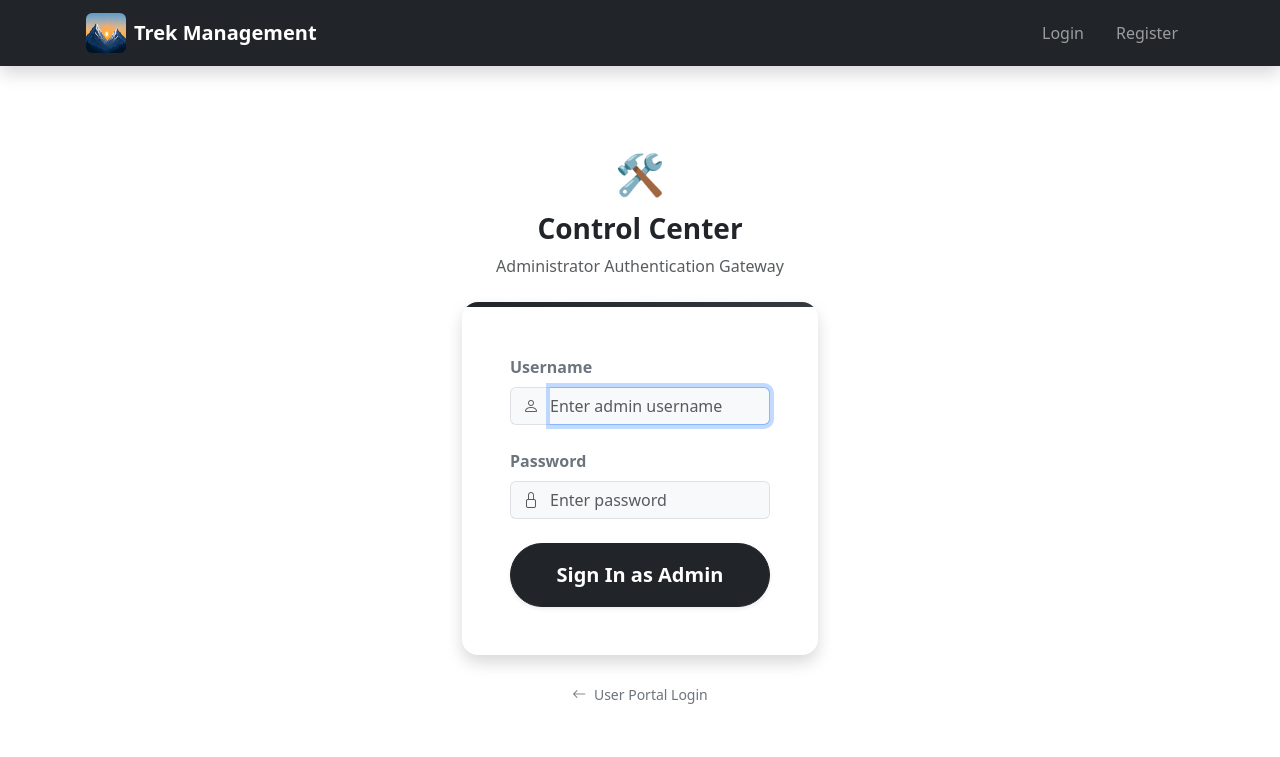
After one commit to monish-732004/Trek-Management, a Flask app: page /admin/login in a window 1280 px wide. The commit adds this page. Shown: the top 757 px of the page. Run offline with Flask 3, Linux system fonts and the light colour scheme.

Commit message:
Implement admin authentication

```diff
--- a/app.py
+++ b/app.py
@@ -2,6 +2,7 @@ from flask import Flask, render_template
 from models import db, Admin, Trek
 from routes.auth import auth
 from routes.user import user
+from routes.admin import admin
 
 app = Flask(__name__)
 
@@ -52,6 +53,7 @@ print("Database created successfully!")
 
 app.register_blueprint(auth)
 app.register_blueprint(user)
+app.register_blueprint(admin)
 
 
 if __name__ == "__main__":
--- a/routes/admin.py
+++ b/routes/admin.py
@@ -1 +1,53 @@
-#
+from flask import Blueprint, render_template, request, redirect, url_for, flash, session
+from models import db, Admin
+from werkzeug.security import check_password_hash
+
+admin = Blueprint("admin", __name__, url_prefix="/admin")
+
+@admin.route("/login", methods=["GET", "POST"])
+def login():
+    if request.method == "POST":
+        username = request.form.get("username")
+        password = request.form.get("password")
+
+        # Query admin from DB
+        admin_user = Admin.query.filter_by(username=username).first()
+
+        if not admin_user:
+            flash("Username does not exist")
+            return redirect(url_for("admin.login"))
+
+        # Verify password (handles plain-text seeded passwords or hashed passwords)
+        is_valid = (admin_user.password == password)
+        if not is_valid:
+            try:
+                is_valid = check_password_hash(admin_user.password, password)
+            except Exception:
+                is_valid = False
+
+        if not is_valid:
+            flash("Incorrect password")
+            return redirect(url_for("admin.login"))
+
+        # Store session variables
+        session["admin_id"] = admin_user.admin_id
+        session["role"] = "admin"
+        flash("Login Successful")
+        return redirect(url_for("admin.dashboard"))
+
+    return render_template("admin/admin_login.html")
+
+@admin.route("/dashboard")
+def dashboard():
+    # Authorization check
+    if "admin_id" not in session or session.get("role") != "admin":
+        flash("Please login first")
+        return redirect(url_for("admin.login"))
+
+    return render_template("admin/dashboard.html")
+
+@admin.route("/logout")
+def logout():
+    session.clear()
+    flash("Logged out successfully")
+    return redirect(url_for("admin.login"))
--- /dev/null
+++ b/templates/admin/admin_login.html
@@ -0,0 +1,74 @@
+{% extends "base.html" %}
+
+{% block title %}
+Admin Login - Trek Management System
+{% endblock %}
+
+{% block content %}
+<div class="row justify-content-center py-5">
+    <div class="col-md-5 col-lg-4">
+        <!-- Brand/Logo area -->
+        <div class="text-center mb-4">
+            <span class="fs-1">🛠️</span>
+            <h3 class="fw-bold text-dark mt-2">Control Center</h3>
+            <p class="text-muted">Administrator Authentication Gateway</p>
+        </div>
+
+        <div class="card border-0 shadow rounded-4 overflow-hidden">
+            <!-- Decorative colored bar -->
+            <div style="height: 5px; background: linear-gradient(90deg, #212529, #343a40);"></div>
+            <div class="card-body p-4 p-md-5">
+                <form method="POST">
+                    <!-- Username -->
+                    <div class="mb-4">
+                        <label for="username" class="form-label fw-semibold text-secondary">Username</label>
+                        <div class="input-group">
+                            <span class="input-group-text bg-light border-end-0"><i class="bi bi-person text-muted"></i></span>
+                            <input
+                                type="text"
+                                id="username"
+                                name="username"
+                                class="form-control bg-light border-start-0 ps-0"
+                                placeholder="Enter admin username"
+                                required
+                                autofocus
+                            >
+                        </div>
+                    </div>
+
+                    <!-- Password -->
+                    <div class="mb-4">
+                        <label for="password" class="form-label fw-semibold text-secondary">Password</label>
+                        <div class="input-group">
+                            <span class="input-group-text bg-light border-end-0"><i class="bi bi-lock text-muted"></i></span>
+                            <input
+                                type="password"
+                                id="password"
+                                name="password"
+                                class="form-control bg-light border-start-0 ps-0"
+                                placeholder="Enter password"
+                                required
+                            >
+                        </div>
+                    </div>
+
+                    <!-- Submit Button -->
+                    <button
+                        type="submit"
+                        class="btn btn-dark btn-lg w-100 py-3 rounded-pill fw-bold shadow-sm"
+                    >
+                        Sign In as Admin
+                    </button>
+                </form>
+            </div>
+        </div>
+
+        <!-- Support Links / Return Home -->
+        <div class="text-center mt-4">
+            <a href="{{ url_for('auth.login') }}" class="btn btn-link text-decoration-none text-secondary btn-sm">
+                <i class="bi bi-arrow-left me-1"></i> User Portal Login
+            </a>
+        </div>
+    </div>
+</div>
+{% endblock %}
--- a/templates/base.html
+++ b/templates/base.html
@@ -17,7 +17,13 @@
 
 <nav class="navbar navbar-expand-lg navbar-dark bg-dark fixed-top shadow">
     <div class="container px-3">
-        <a class="navbar-brand d-flex align-items-center" href="{{ url_for('auth.user_dashboard') if session.get('role') == 'user' else '#' }}">
+        {% if session.get('role') == 'admin' %}
+            <a class="navbar-brand d-flex align-items-center" href="{{ url_for('admin.dashboard') }}">
+        {% elif session.get('role') == 'user' %}
+            <a class="navbar-brand d-flex align-items-center" href="{{ url_for('auth.user_dashboard') }}">
+        {% else %}
+            <a class="navbar-brand d-flex align-items-center" href="#">
+        {% endif %}
             <img
                 src="{{ url_for('static', filename='images/logo.jpg') }}"
                 alt="Logo"
@@ -34,7 +40,18 @@
 
         <div class="collapse navbar-collapse" id="navbarText">
             <ul class="navbar-nav ms-auto mb-2 mb-lg-0 align-items-center">
-                {% if session.get('user_id') and session.get('role') == 'user' %}
+                {% if session.get('role') == 'admin' %}
+                    <li class="nav-item">
+                        <a class="nav-link px-3" href="{{ url_for('admin.dashboard') }}">
+                            <i class="bi bi-shield-lock me-1"></i>Admin Dashboard
+                        </a>
+                    </li>
+                    <li class="nav-item ms-2">
+                        <a class="btn btn-outline-danger btn-sm px-3 rounded-pill text-white" href="{{ url_for('admin.logout') }}">
+                            Logout
+                        </a>
+                    </li>
+                {% elif session.get('role') == 'user' %}
                     <li class="nav-item">
                         <a class="nav-link px-3" href="{{ url_for('auth.user_dashboard') }}">
                             <i class="bi bi-house-door me-1"></i>Dashboard
```
Also changed, not shown: templates/admin/dashboard.html (added, +39 -0 lines).
